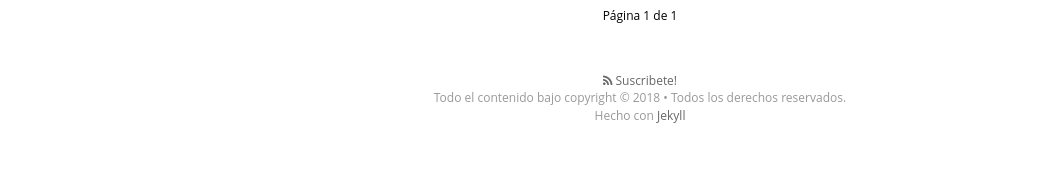
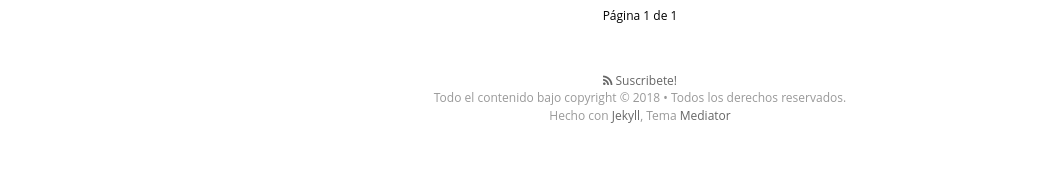
Before and after one commit to dev-knights/dev-knights.github.io, a Jekyll site: the page built from index.html, in a window 1280 px wide. Shown: the part 1048-1217 px from the top of the page, without its empty margins (0-1043 px from the left). Built offline with Jekyll 4.4.1, drawn with Linux system fonts in a browser that asks for light colours; nearby versions of some CDN libraries; some web fonts are replaced; the list of posts is cut into pages by our own code.

Commit message:
Add theme link=

```diff
--- a/_includes/footer.html
+++ b/_includes/footer.html
@@ -4,7 +4,7 @@
   <a class="subscribe" href="{{ "/feed.xml" | prepend: site.baseurl }}"> <span class="tooltip"> <i class="fa fa-rss"></i> Suscribete!</span></a>
     <div class="inner">
          <section class="copyright">Todo el contenido bajo copyright <a href="mailto:{{ site.email}}">{{ site.name }}</a> &copy; {{ site.time | date: '%Y' }} &bull; Todos los derechos reservados.</section>
-         <section class="poweredby">Hecho con <a href="http://jekyllrb.com"> Jekyll</a></section>
+         <section class="poweredby">Hecho con <a href="http://jekyllrb.com"> Jekyll</a>, Tema <a href="https://github.com/dirkfabisch/mediator">Mediator</a></section>
     </div>
 </footer>
 
--- a/_layouts/page.html
+++ b/_layouts/page.html
@@ -44,7 +44,7 @@
         </section>
       </article>
     </main>
-    <div class="bottom-closer">
+    <!-- <div class="bottom-closer">
       <div class="background-closer-image" {%if site.cover %} style="background-image: url({{ site.cover | prepend: site.baseurl }})"{% endif %}>
         Image
       </div>
@@ -53,7 +53,7 @@
         <h2 class="blog-description">{{ site.description }}</h2>
         <a href={{ "/" | prepend: site.baseurl }} class="btn">Back to Overview</a>
       </div>
-    </div>
+    </div> -->
     {% include javascripts.html %}
   </body>
 </html>
--- a/_layouts/post.html
+++ b/_layouts/post.html
@@ -97,7 +97,7 @@
           <div class="isRight">
             <h5 class="index-headline featured"><span>Soportado por</span></h5>
             <footer class="site-footer">
-              <section class="poweredby">Publicado con <a href="http://jekyllrb.com"> Jekyll</a></section>
+              <section class="poweredby">Publicado con <a href="http://jekyllrb.com"> Jekyll</a>, Tema <a href="https://github.com/dirkfabisch/mediator">Mediator</a></section>
               <a class="subscribe" href="{{ "/feed.xml" | prepend: site.baseurl }}"> <span class="tooltip"> <i class="fa fa-rss"></i> Suscribete a nuestro feed.</span></a>
               <div class="inner">
                 <section class="copyright">Todo el contenido bajo copyright <a href="{{@blog.url}}/"> Proyecto Blog</a> &copy; {{ site.time | date: '%Y' }}<br>Todos los derechos reservados.</section>
```
Also changed, not shown: Gemfile (line endings or trailing spaces).
